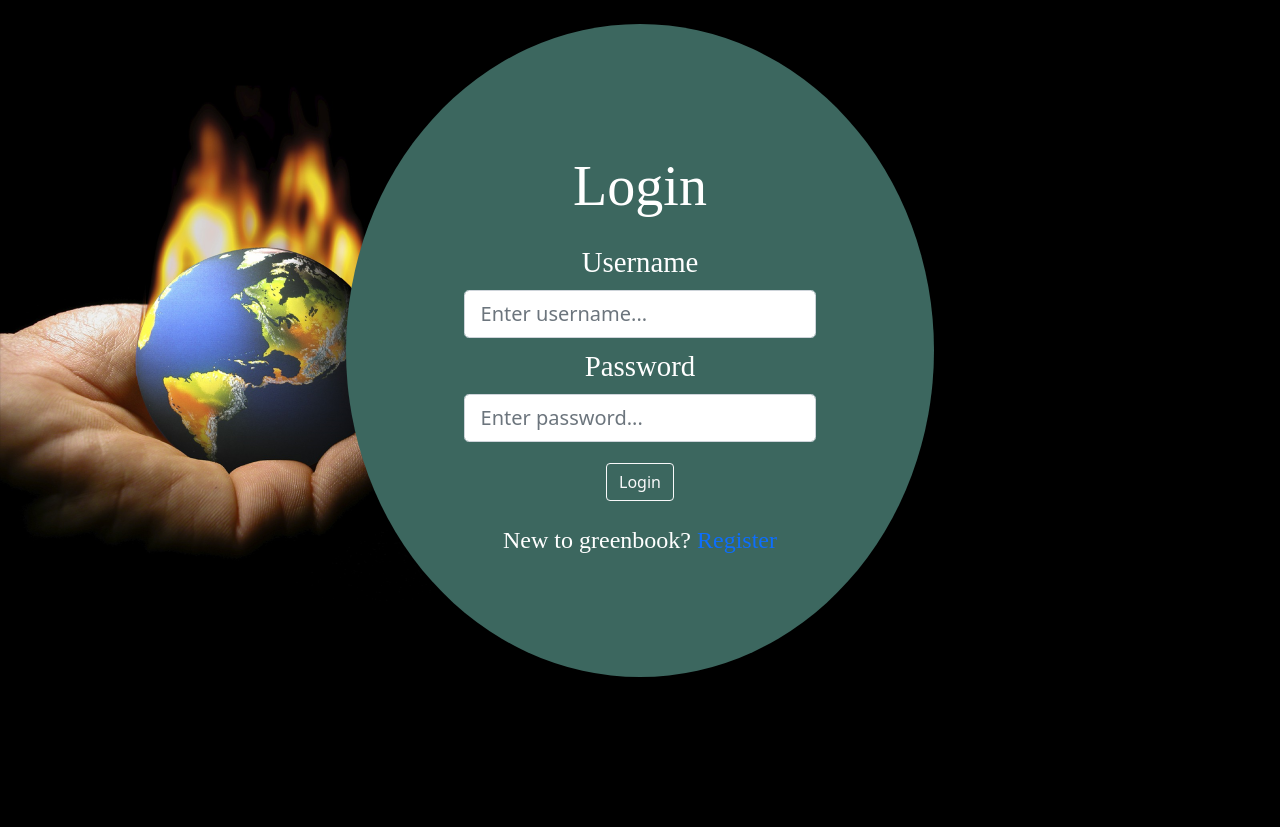
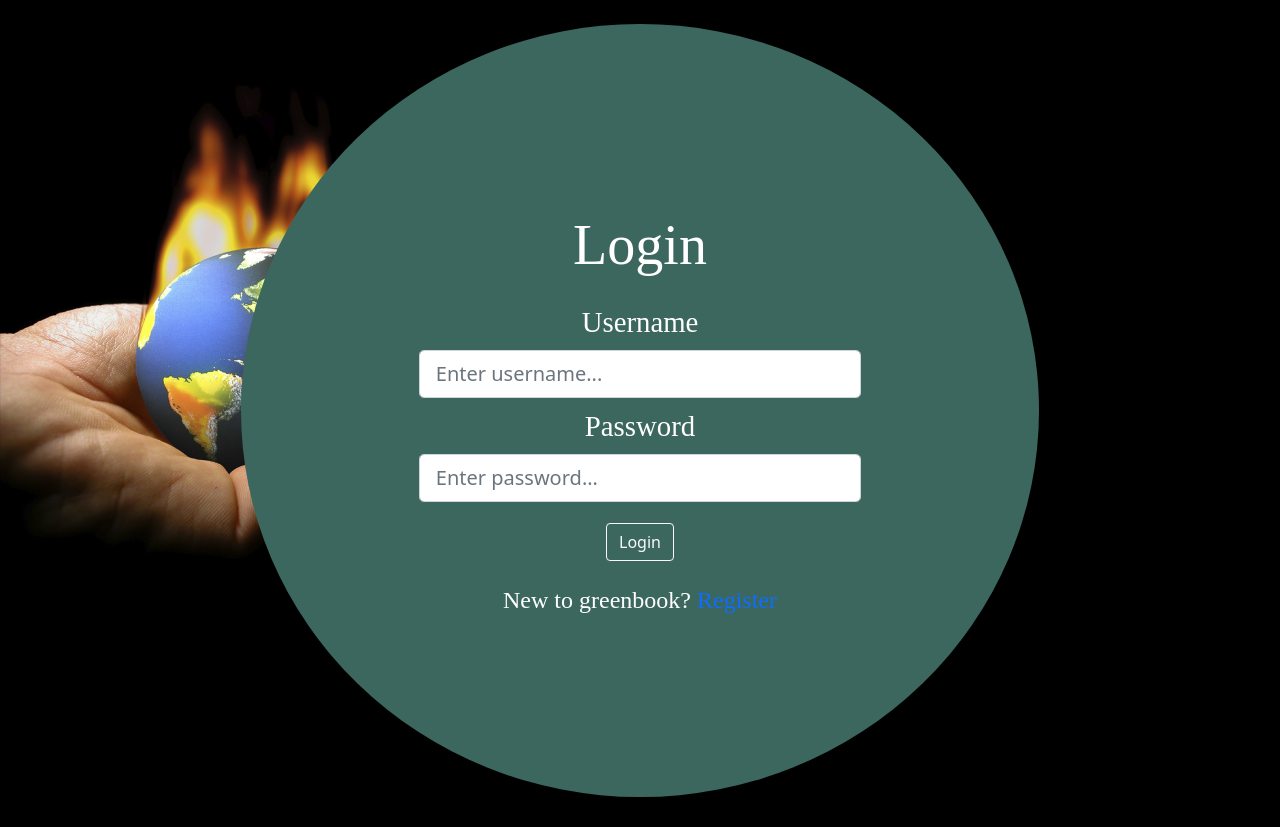
Before and after one commit to Mwansa1/Climate-Change, a Flask app: page /login in a window 1280 px wide. Shown: the part 116-943 px from the top of the page. Before the commit the page ends 793 px from the top, so only its background shows below. Run offline with Flask 2, Linux system fonts and the light colour scheme; parts of the project's set-up code (start-up, migrations or seed data) failed here and were passed over; some web fonts are replaced.

Commit message:
made reg/login circle bigger

```diff
--- a/static/main.css
+++ b/static/main.css
@@ -108,11 +108,11 @@ h1#register-header{
 #circle {
 height: 100%;
   width: 100%;
+    padding: 30px;
   background: #3C675F;
   border-radius: 50%;
   text-align: center;
   color:white;
-  overflow-y:hidden;
 }
 
 
--- a/templates/login.html
+++ b/templates/login.html
@@ -1,4 +1,4 @@
-{% extends "layout.html" %} {% block content %} <div class="content-section col-md-6 offset-md-3">
+{% extends "layout.html" %} {% block content %} <div class="content-section col-md-8 offset-md-2">
     <title>Login</title>
         <div id="circle">
             <form method="POST" action="" id="login-form">
```
Also changed, not shown: templates/register.html (+4 -3 lines).
